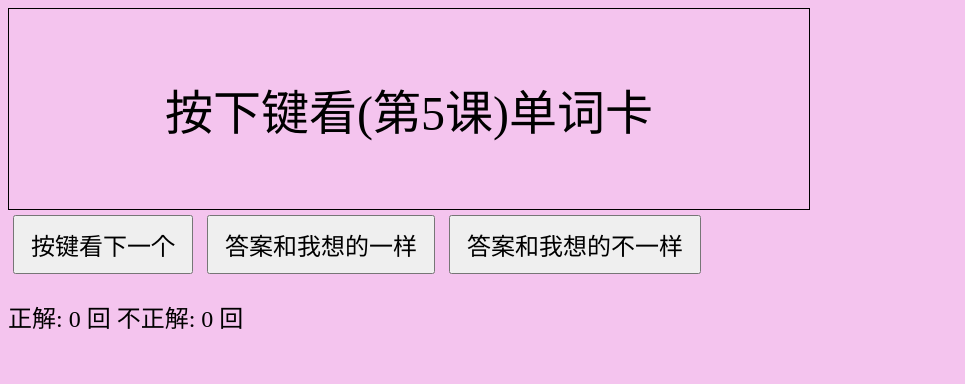
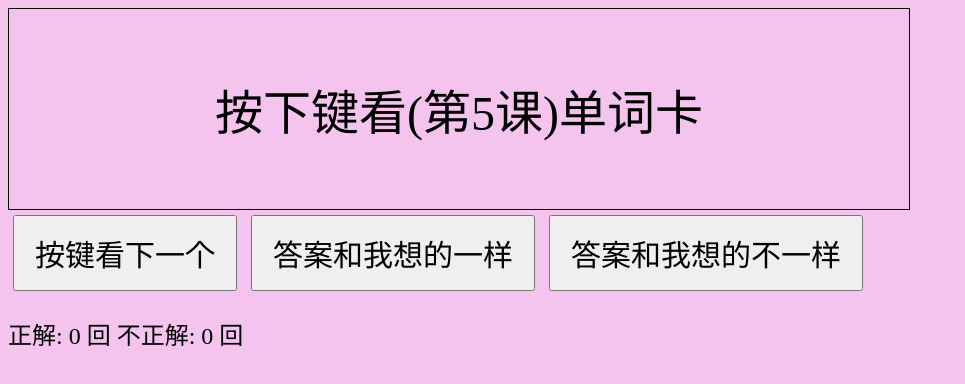
Before and after one commit to tamagenai/RealTouchZhongGuo, a plain HTML site: page index.html in a window 1280 px wide. Shown: the whole page, without its empty margins (0-965 px from the left). Drawn offline with Linux system fonts and the light colour scheme.

Commit message:
Add files via upload

```diff
--- a/index.html
+++ b/index.html
@@ -6,7 +6,7 @@
   <title>単語カード/单词卡</title>
   <style>
     #flashcard {
-      width: 800px;
+      width: 900px;
       height: 200px;
       border: 1px solid #000;
       text-align: center;
@@ -18,9 +18,9 @@
 
     /* ボタンのスタイルを変更してサイズを大きくする */
     button {
-      font-size: 24px;
+      font-size: 30px;
       /* フォントサイズを大きくする */
-      padding: 10px 16px;
+      padding: 14px 20px;
       /* パディングを増やしてボタンのサイズを調整する */
       margin: 5px; /* マージンを追加してボタンを配置しやすくする */
     }
```
